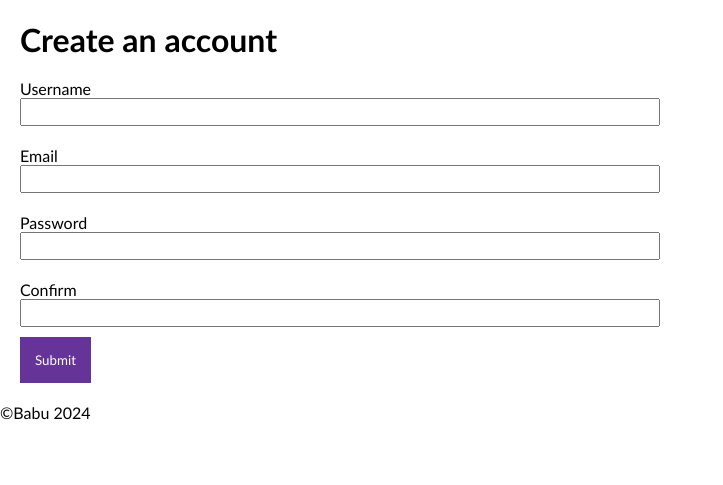
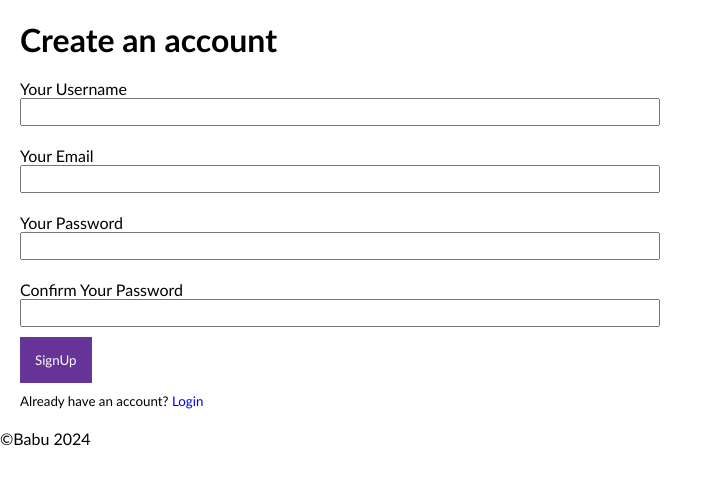
Before and after one commit to UmeshBabu7/Blog, a Django app: page /auth/signup/ in a window 1280 px wide. Shown: the part 59-544 px from the top of the page, without its empty margins (0-723 px from the left). Run offline with Django 5.2, Linux system fonts and the light colour scheme.

Commit message:
Using the UserCreationForm and modified

```diff
--- a/blogproject/posts/static/css/main.css
+++ b/blogproject/posts/static/css/main.css
@@ -59,3 +59,14 @@
     color: black;
     text-decoration: none;
   }
+
+  .error {
+    color: red;
+    font-size: 12;
+  }
+  .alert {
+    padding: 20px;
+    background-color: lightgreen;
+    color: white;
+    text-align: center;
+  }
--- a/blogproject/posts/templates/users/signup.html
+++ b/blogproject/posts/templates/users/signup.html
@@ -9,11 +9,20 @@
      <div class="form-group">
           <p class="label">{{field.label}}</p>
           {{field}}
+          {% if field.errors %}
+          {% for errors in field.errors %}
+          <p class="error">{{error}}</p>
+          {% endfor %}  {% endif %}
      </div>
 
      {% endfor %}
      <div class="form-group">
-     <input type="submit" value="Submit" class="btn">
+     <input type="submit" value="SignUp" class="btn">
+     </div>
+     <div class="form-group">
+        <small>
+            <p>Already have an account? <a href="{% url 'login' %}">Login</a></p>
+        </small>
      </div>
 </form>
 
--- a/blogproject/users/forms.py
+++ b/blogproject/users/forms.py
@@ -1,11 +1,33 @@
 from django import forms
+from django.contrib.auth.forms import UserCreationForm,AuthenticationForm
+from django.contrib.auth.models import User
 
 
-class UserRegistrationForm(forms.Form):
-    username=forms.CharField(widget=forms.TextInput(attrs={"class":"form-control"}))
-    email=forms.CharField(widget=forms.TextInput(attrs={"class":"form-control"}))
-    password=forms.CharField(widget=forms.PasswordInput(attrs={"class":"form-control"}))
-    confirm=forms.CharField(widget=forms.PasswordInput(attrs={"class":"form-control"}))
+# class UserRegistrationForm(forms.Form):
+#     username=forms.CharField(widget=forms.TextInput(attrs={"class":"form-control"}))
+#     email=forms.CharField(widget=forms.TextInput(attrs={"class":"form-control"}))
+#     password=forms.CharField(widget=forms.PasswordInput(attrs={"class":"form-control"}))
+#     confirm=forms.CharField(widget=forms.PasswordInput(attrs={"class":"form-control"}))
+
+class UserRegistrationForm(UserCreationForm):
+
+    def __init__(self,*args,**kwargs):
+        super(UserRegistrationForm,self).__init__(*args,**kwargs)
+        self.fields["username"].label="Your Username"
+        self.fields["username"].widget=forms.TextInput(attrs={"class":"form-control"})
+
+        self.fields["email"].label="Your Email"
+        self.fields["email"].widget=forms.TextInput(attrs={"class":"form-control"})
+
+        self.fields["password1"].label="Your Password"
+        self.fields["password1"].widget=forms.PasswordInput(attrs={"class":"form-control"})
+
+        self.fields["password2"].label="Confirm Your Password"
+        self.fields["password2"].widget=forms.PasswordInput(attrs={"class":"form-control"})
+
+    class Meta:
+        model=User
+        fields=["username","email","password1","password2"]
 
 class LoginForm(forms.Form):
     username=forms.CharField(widget=forms.TextInput(attrs={"class":"form-control"}))
--- a/blogproject/users/views.py
+++ b/blogproject/users/views.py
@@ -2,6 +2,7 @@ from django.shortcuts import render,redirect
 from .forms import LoginForm,UserRegistrationForm
 from django.contrib.auth.models import User
 from django.contrib.auth import login,logout,authenticate
+from django.contrib import messages
 
 
 # Create your views here.
@@ -10,16 +11,14 @@ def sign_up(request):
     form=UserRegistrationForm()
 
     if request.method =="POST":
-        username=request.POST["username"]
-        email=request.POST["email"]
-        password=request.POST["password"]
-        confirm=request.POST["confirm"]
+        form=UserRegistrationForm(request.POST)
 
-        if password ==confirm:
-            new_user=User.objects.create_user(username=username,email=email)
-            new_user.set_password(password)
-            new_user.save()
-            return redirect('posts_home')
+        if form.is_valid():
+            form.save()
+
+            messages.success(request,"User Created Successfully")
+
+            return redirect('login')
 
     context={'form':form}
     return render(request,'users/signup.html',context)
```
Also changed, not shown: blogproject/posts/templates/users/login.html (+11 -1 lines).
